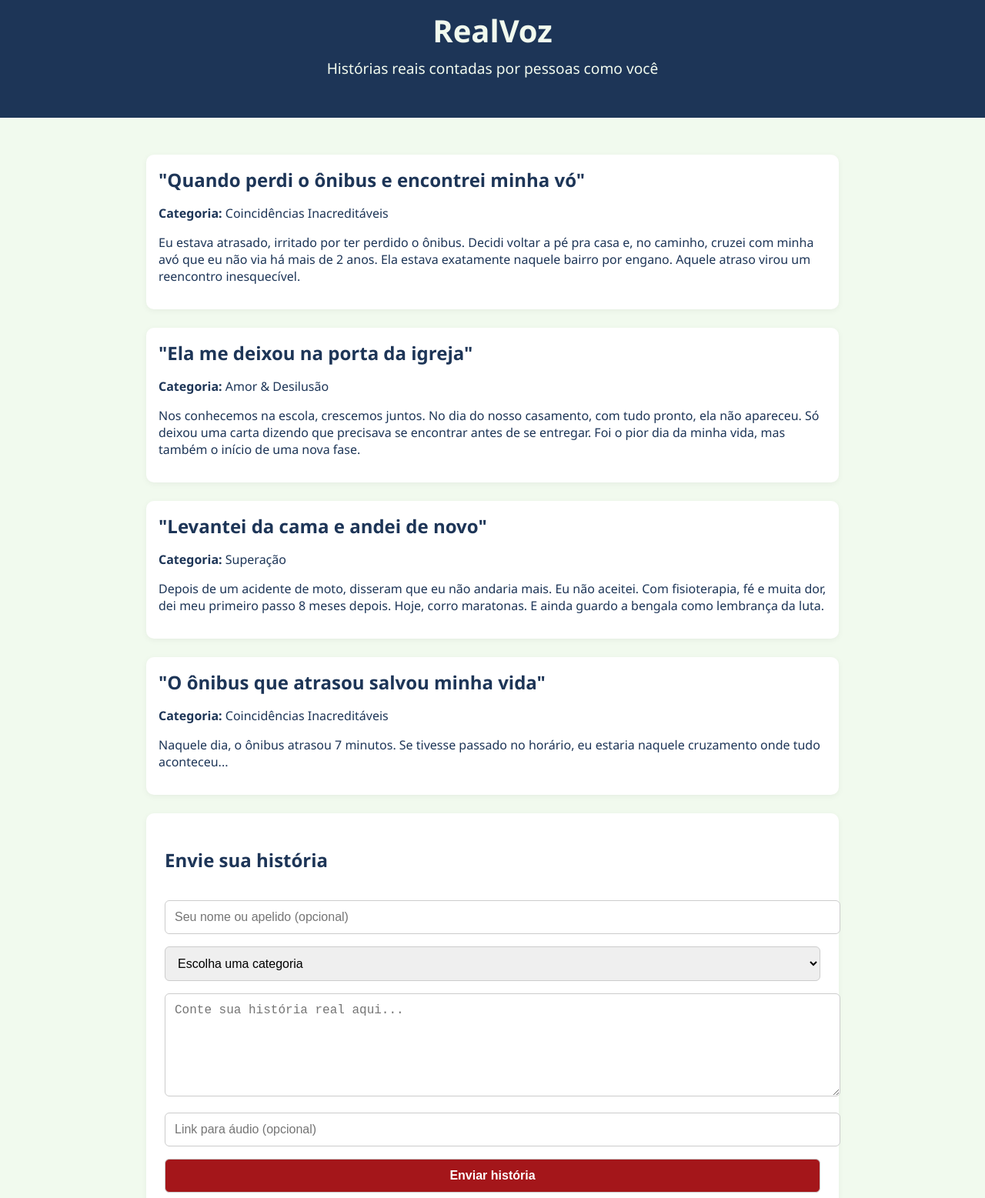
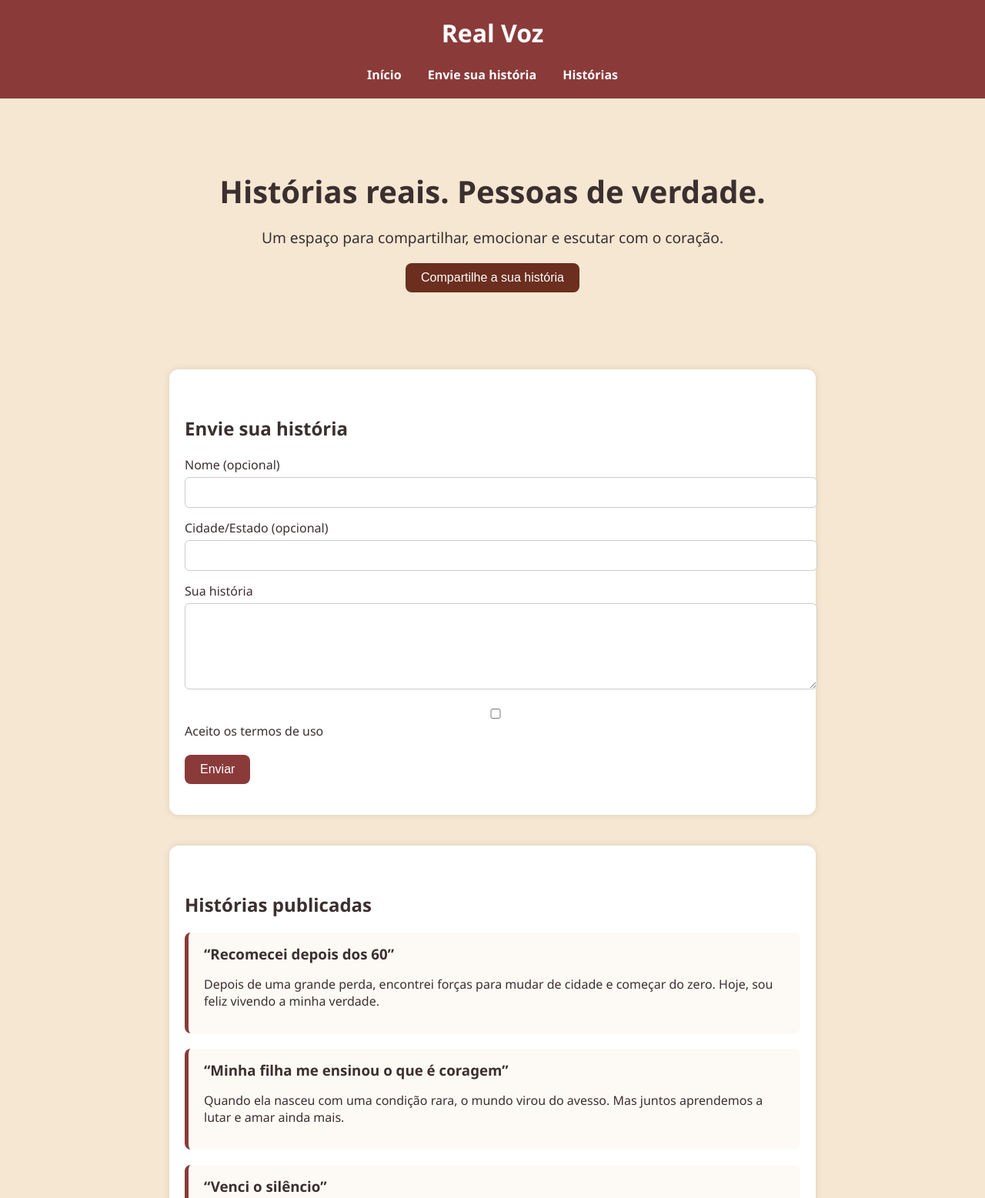
Before and after one commit to VG01-LUB/Realvoz, a plain HTML site: page index.html in a window 1280 px wide. Shown: the part 20-1577 px from the top of the page at 77% size. Drawn offline with Linux system fonts and the light colour scheme.

Commit message:
Add files via upload

```diff
--- a/index.html
+++ b/index.html
@@ -1,146 +1,149 @@
 <!DOCTYPE html>
-<html lang="pt-BR">
+<html lang="pt-br">
 <head>
-  <meta charset="UTF-8">
-  <meta name="viewport" content="width=device-width, initial-scale=1.0">
-  <title>RealVoz - Histórias Reais</title>
+  <meta charset="UTF-8" />
+  <meta name="viewport" content="width=device-width, initial-scale=1.0" />
+  <title>Real Voz</title>
   <style>
     body {
-      font-family: 'Segoe UI', Tahoma, Geneva, Verdana, sans-serif;
       margin: 0;
-      padding: 0;
-      background-color: #f1faee;
-      color: #1d3557;
+      font-family: 'Segoe UI', sans-serif;
+      background-color: #f5e7d2;
+      color: #3b2f2f;
     }
     header {
-      background-color: #1d3557;
-      color: #f1faee;
-      padding: 2rem;
+      background-color: #8b3a3a;
+      padding: 20px;
+      color: white;
       text-align: center;
     }
-    header h1 {
-      margin: 0;
-      font-size: 2.5rem;
+    nav a {
+      margin: 0 15px;
+      text-decoration: none;
+      color: white;
+      font-weight: bold;
     }
-    header p {
-      margin-top: 0.5rem;
-      font-size: 1.2rem;
+    .hero {
+      padding: 60px 20px;
+      text-align: center;
     }
-    .container {
-      max-width: 900px;
-      margin: 2rem auto;
-      padding: 1rem;
+    .hero h1 {
+      font-size: 2.5em;
+      margin-bottom: 10px;
     }
-    .story {
-      background-color: white;
-      border-radius: 10px;
-      padding: 1rem;
-      margin-bottom: 1.5rem;
-      box-shadow: 0 2px 8px rgba(0,0,0,0.05);
+    .hero p {
+      font-size: 1.2em;
+      margin-bottom: 20px;
     }
-    .story h2 {
-      margin: 0 0 0.5rem 0;
+    .cta-button {
+      padding: 10px 20px;
+      background-color: #6b2e1f;
+      color: white;
+      border: none;
+      border-radius: 8px;
+      font-size: 1em;
+      cursor: pointer;
     }
-    .form-section {
-      background-color: white;
-      border-radius: 10px;
-      padding: 1.5rem;
-      box-shadow: 0 2px 8px rgba(0,0,0,0.05);
+    .form-section, .stories-section {
+      background-color: #fff;
+      padding: 40px 20px;
+      max-width: 800px;
+      margin: 40px auto;
+      border-radius: 12px;
+      box-shadow: 0 0 10px rgba(0,0,0,0.1);
     }
-    form input, form select, form textarea, form button {
+    form label {
+      display: block;
+      margin-top: 15px;
+    }
+    form input, form textarea {
       width: 100%;
-      margin-top: 1rem;
-      padding: 0.75rem;
+      padding: 10px;
+      margin-top: 5px;
       border: 1px solid #ccc;
       border-radius: 6px;
-      font-size: 1rem;
+      font-size: 1em;
     }
     form button {
-      background-color: #a4161a;
+      margin-top: 20px;
+      background-color: #8b3a3a;
       color: white;
-      font-weight: bold;
+      border: none;
+      padding: 10px 20px;
+      font-size: 1em;
+      border-radius: 8px;
       cursor: pointer;
     }
-    form button:hover {
-      background-color: #831217;
+    .story-card {
+      background-color: #fdfaf6;
+      border-left: 5px solid #8b3a3a;
+      padding: 15px 20px;
+      margin-bottom: 20px;
+      border-radius: 8px;
+    }
+    .story-card h3 {
+      margin: 0 0 10px;
     }
     footer {
       text-align: center;
-      padding: 2rem 1rem;
-      font-size: 0.9rem;
-      color: #999;
+      padding: 20px;
+      font-size: 0.9em;
+      color: #555;
     }
   </style>
 </head>
 <body>
   <header>
-    <h1>RealVoz</h1>
-    <p>Histórias reais contadas por pessoas como você</p>
+    <h1>Real Voz</h1>
+    <nav>
+      <a href="#inicio">Início</a>
+      <a href="#enviar">Envie sua história</a>
+      <a href="#historias">Histórias</a>
+    </nav>
   </header>
 
-  <div class="container">
-    <div class="story">
-      <h2>"Quando perdi o ônibus e encontrei minha vó"</h2>
-      <p><strong>Categoria:</strong> Coincidências Inacreditáveis</p>
-      <p>Eu estava atrasado, irritado por ter perdido o ônibus. Decidi voltar a pé pra casa e, no caminho, cruzei com minha avó que eu não via há mais de 2 anos. Ela estava exatamente naquele bairro por engano. Aquele atraso virou um reencontro inesquecível.</p>
+  <section class="hero" id="inicio">
+    <h1>Histórias reais. Pessoas de verdade.</h1>
+    <p>Um espaço para compartilhar, emocionar e escutar com o coração.</p>
+    <button class="cta-button" onclick="document.getElementById('enviar').scrollIntoView({behavior: 'smooth'})">Compartilhe a sua história</button>
+  </section>
+
+  <section class="form-section" id="enviar">
+    <h2>Envie sua história</h2>
+    <form>
+      <label for="nome">Nome (opcional)</label>
+      <input type="text" id="nome" name="nome" />
+
+      <label for="cidade">Cidade/Estado (opcional)</label>
+      <input type="text" id="cidade" name="cidade" />
+
+      <label for="historia">Sua história</label>
+      <textarea id="historia" name="historia" rows="6" required></textarea>
+
+      <label><input type="checkbox" required /> Aceito os termos de uso</label>
+
+      <button type="submit">Enviar</button>
+    </form>
+  </section>
+
+  <section class="stories-section" id="historias">
+    <h2>Histórias publicadas</h2>
+    <div class="story-card">
+      <h3>“Recomecei depois dos 60”</h3>
+      <p>Depois de uma grande perda, encontrei forças para mudar de cidade e começar do zero. Hoje, sou feliz vivendo a minha verdade.</p>
     </div>
-
-    <div class="story">
-      <h2>"Ela me deixou na porta da igreja"</h2>
-      <p><strong>Categoria:</strong> Amor & Desilusão</p>
-      <p>Nos conhecemos na escola, crescemos juntos. No dia do nosso casamento, com tudo pronto, ela não apareceu. Só deixou uma carta dizendo que precisava se encontrar antes de se entregar. Foi o pior dia da minha vida, mas também o início de uma nova fase.</p>
+    <div class="story-card">
+      <h3>“Minha filha me ensinou o que é coragem”</h3>
+      <p>Quando ela nasceu com uma condição rara, o mundo virou do avesso. Mas juntos aprendemos a lutar e amar ainda mais.</p>
     </div>
-
-    <div class="story">
-      <h2>"Levantei da cama e andei de novo"</h2>
-      <p><strong>Categoria:</strong> Superação</p>
-      <p>Depois de um acidente de moto, disseram que eu não andaria mais. Eu não aceitei. Com fisioterapia, fé e muita dor, dei meu primeiro passo 8 meses depois. Hoje, corro maratonas. E ainda guardo a bengala como lembrança da luta.</p>
+    <div class="story-card">
+      <h3>“Venci o silêncio”</h3>
+      <p>Por anos escondi minha história com vergonha. Hoje, conto com orgulho e vejo como ela inspira outras pessoas.</p>
     </div>
-
-    <div class="story">
-      <h2>"O ônibus que atrasou salvou minha vida"</h2>
-      <p><strong>Categoria:</strong> Coincidências Inacreditáveis</p>
-      <p>Naquele dia, o ônibus atrasou 7 minutos. Se tivesse passado no horário, eu estaria naquele cruzamento onde tudo aconteceu...</p>
-    </div>
-
-    <div class="form-section">
-      <h2>Envie sua história</h2>
-      <form action="https://formsubmit.co/SEUEMAILAQUI" method="POST">
-        <input type="text" name="nome" placeholder="Seu nome ou apelido (opcional)">
-        <select name="categoria">
-          <option value="">Escolha uma categoria</option>
-          <option>Superação</option>
-          <option>Amor & Desilusão</option>
-          <option>Coincidências Inacreditáveis</option>
-          <option>Espiritualidade</option>
-          <option>Vergonha ou Curiosidade</option>
-        </select>
-        <textarea name="historia" rows="6" placeholder="Conte sua história real aqui..."></textarea>
-        <input type="text" name="audio" placeholder="Link para áudio (opcional)">
-        <button type="submit">Enviar história</button>
-      </form>
-    </div>
-  </div>
+  </section>
 
   <footer>
-    &copy; 2025 RealVoz | Projeto digital de histórias reais
+    &copy; 2025 Real Voz. Todos os direitos reservados.
   </footer>
-
-<div class="donate" style="text-align: center; margin-top: 40px;">
-  <h3>Gostou do projeto? Apoie com um Pix!</h3>
-  <p>Chave Pix: <strong>realvozpix@gmail.com</strong></p>
-  <button onclick="copyPixKey()" style="padding: 10px 20px; font-size: 16px; cursor: pointer;">
-    Copiar chave Pix
-  </button>
-  <p id="copyMsg" style="color: green; display: none; margin-top: 10px;">Chave copiada!</p>
-</div>
-
-<script>
-  function copyPixKey() {
-    navigator.clipboard.writeText("realvozpix@gmail.com");
-    document.getElementById("copyMsg").style.display = "block";
-  }
-</script>
-
 </body>
 </html>
```
